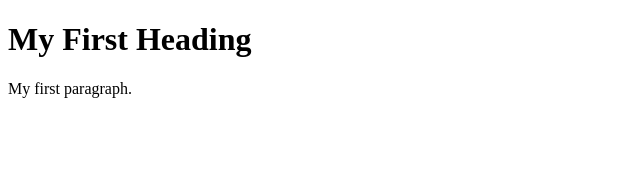
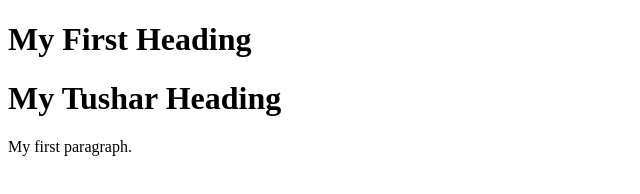
Before and after one commit to Tushar-mahour/demojenk1, a plain HTML site: page index.html in a window 1280 px wide. Shown: the whole page, without its empty margins (0-640 px from the left). Drawn offline with Linux system fonts and the light colour scheme.

Commit message:
Update index.html

```diff
--- a/index.html
+++ b/index.html
@@ -3,6 +3,7 @@
 <body>
 
 <h1>My First Heading</h1>
+  <h1>My Tushar Heading</h1>
 <p>My first paragraph.</p>
 
 </body>
```
